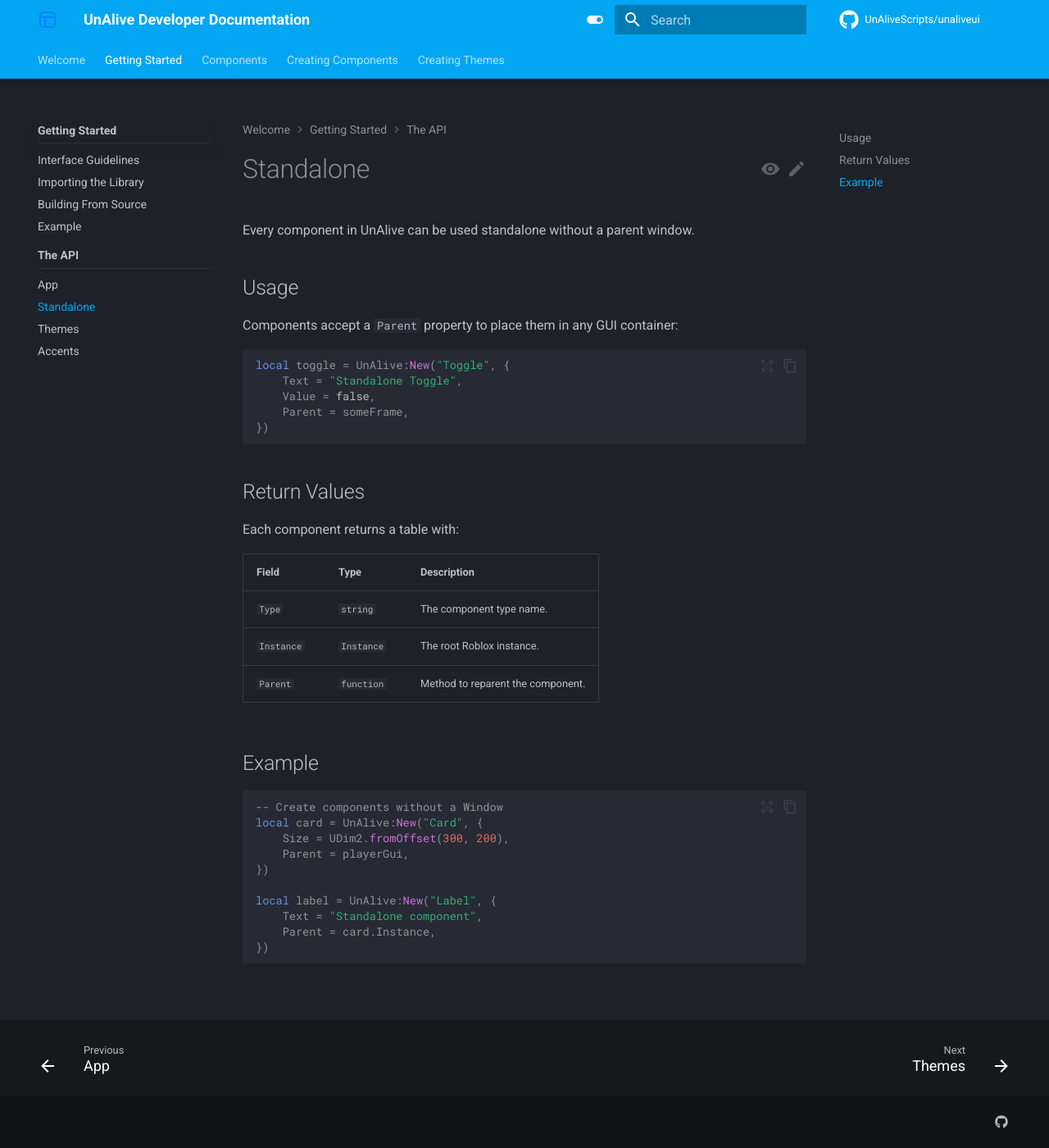
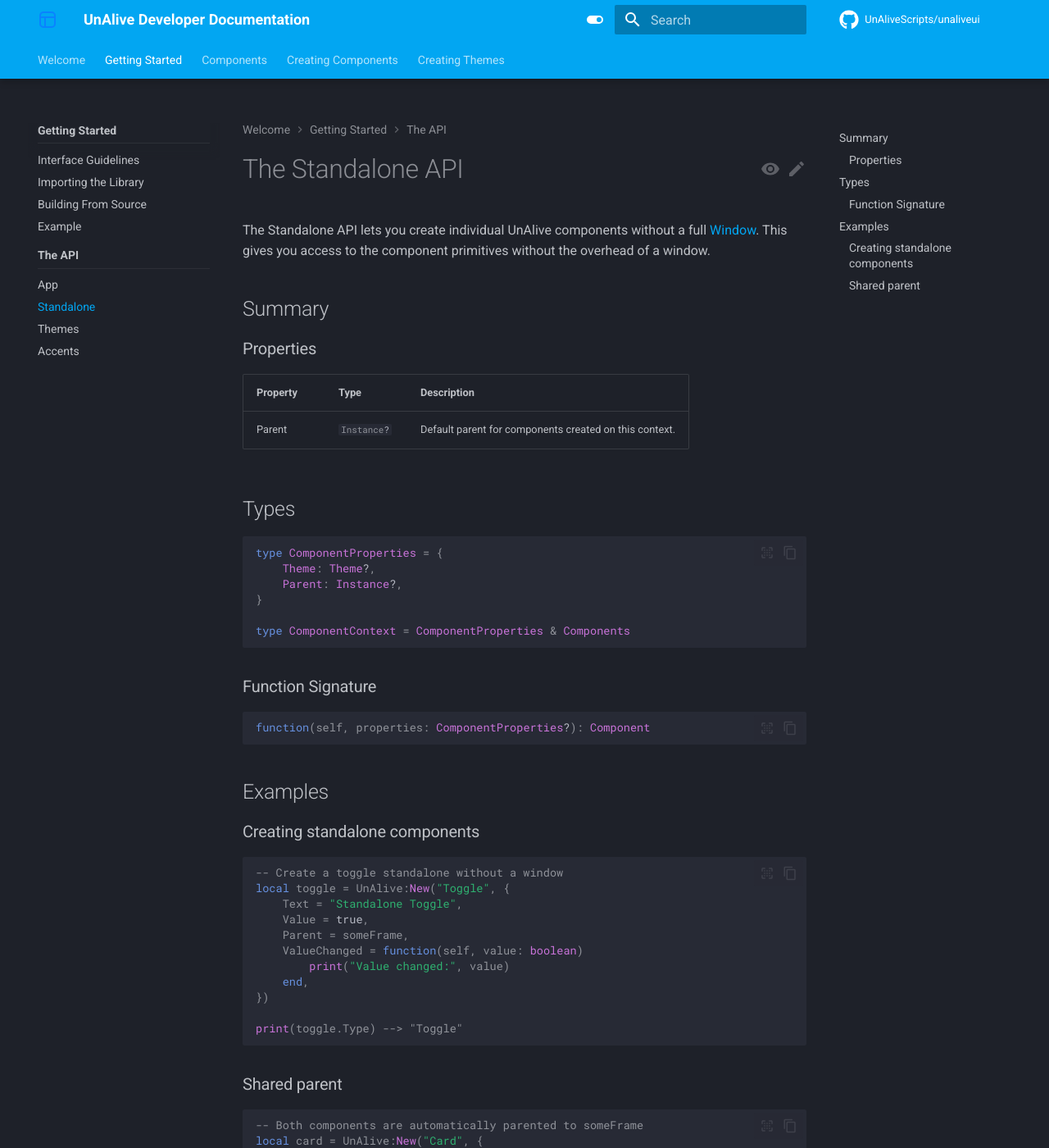
Before and after one commit to UnAliveScripts/unaliveui, an MkDocs documentation site: the page built from docs/Getting Started/The API/standalone.md, in a window 1280 px wide and 1400 px high. Shown: the whole window at 82% size. Built offline with MkDocs 1.6.1 and Material for MkDocs 9.7.7, drawn with Linux system fonts in a browser that asks for light colours; comment, search, counter and statistics services are not loaded; some of the changed text lies outside the part shown.

Commit message:
add preview image and finalize docs design matching Cascade exactly

````diff
--- a/docs/Getting Started/The API/standalone.md
+++ b/docs/Getting Started/The API/standalone.md
@@ -1,40 +1,65 @@
-# Standalone
+# The Standalone API
 
-Every component in UnAlive can be used standalone without a parent window.
+The Standalone API lets you create individual UnAlive components without a full [Window](./app.md). This gives you access to the component primitives without the overhead of a window.
 
-## Usage
+## Summary
 
-Components accept a `Parent` property to place them in any GUI container:
+### Properties
+
+| Property | Type               | Description                                                       |
+| -------- | ------------------ | ----------------------------------------------------------------- |
+| Parent   | `#!luau Instance?` | Default parent for components created on this context.            |
+
+## Types
 
 ```luau
+type ComponentProperties = {
+    Theme: Theme?,
+    Parent: Instance?,
+}
+
+type ComponentContext = ComponentProperties & Components
+```
+
+### Function Signature
+
+```luau
+function(self, properties: ComponentProperties?): Component
+```
+
+## Examples
+
+### Creating standalone components
+
+```luau
+-- Create a toggle standalone without a window
 local toggle = UnAlive:New("Toggle", {
     Text = "Standalone Toggle",
+    Value = true,
+    Parent = someFrame,
+    ValueChanged = function(self, value: boolean)
+        print("Value changed:", value)
+    end,
+})
+
+print(toggle.Type) --> "Toggle"
+```
+
+### Shared parent
+
+```luau
+-- Both components are automatically parented to someFrame
+local card = UnAlive:New("Card", {
+    Size = UDim2.fromOffset(300, 200),
+    Parent = someFrame,
+})
+
+local toggle = UnAlive:New("Toggle", {
+    Text = "Inside Card",
     Value = false,
-    Parent = someFrame,
+    Parent = card.Instance,
 })
 ```
 
-## Return Values
-
-Each component returns a table with:
-
-| Field    | Type       | Description                         |
-| -------- | ---------- | ----------------------------------- |
-| `Type`   | `string`   | The component type name.            |
-| `Instance`| `Instance` | The root Roblox instance.           |
-| `Parent` | `function` | Method to reparent the component.   |
-
-## Example
-
-```luau
--- Create components without a Window
-local card = UnAlive:New("Card", {
-    Size = UDim2.fromOffset(300, 200),
-    Parent = playerGui,
-})
-
-local label = UnAlive:New("Label", {
-    Text = "Standalone component",
-    Parent = card.Instance,
-})
-```
+!!! note
+    You can still override `Parent` for each component individually.
````
Also changed, not shown: docs/assets/unalive_preview.png (added).
